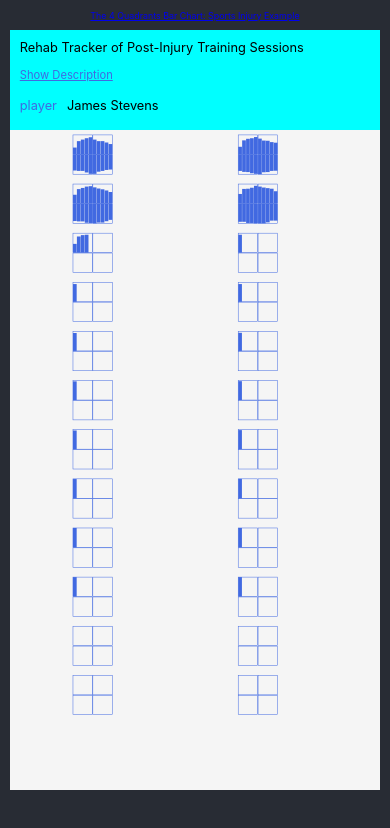
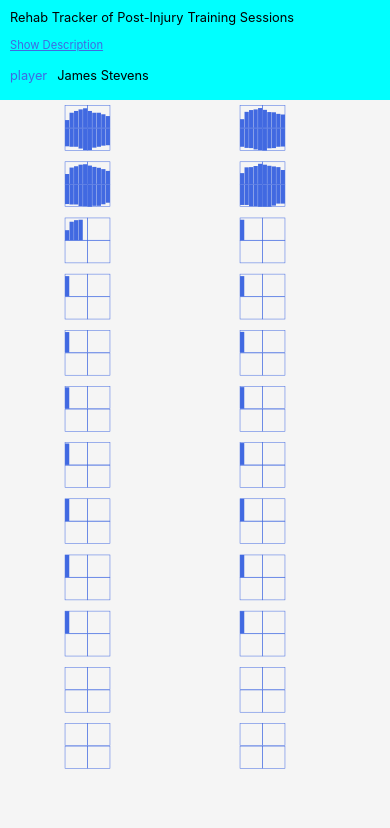
Before and after one commit to petedomokos/The_Quadrants_Bar_Chart, a React (Create React App) app: page / in a window 390 px wide. Shown: the top 828 px of the page. Built offline with nearby package versions, Linux system fonts and the light colour scheme.

Commit message:
removed outer margin on small screens, and adjusted it on ls

```diff
--- a/src/App.css
+++ b/src/App.css
@@ -13,28 +13,33 @@
   font-size: calc(10px + 2vmin);
   color: white;
   @media only screen and (max-width: 768px) {
-    height:40px;
+    height:50px;
     font-size: calc(5px + 2vmin);
+    display:none;
   }
   @media only screen and (max-width: 575px) {
-    height:30px;
+    height:40px;
     font-size: calc(5px + 1vmin);
   }
 }
 
 .content {
   min-height: calc(100vh - 50px);
-  padding:0 2.5% 1.5%;
+  padding:0 2.5%;
   background-color: #282c34;
-  @media only screen and (max-width: 575px) {
-    min-height: calc(100vh - 30px);
+  @media only screen and (max-width: 768px) {
+    padding:0;
+    min-height: calc(100vh);
   }
 }
 
 .viz-root {
   width:100%;
-  height:90vh;
+  height:calc(100vh - 80px - 40px);
   background:#F5F5F5;
+  @media only screen and (max-width: 768px) {
+    height:calc(100vh);
+  }
 }
 
 .viz-header {
@@ -114,11 +119,11 @@
   min-height: 20px;
   padding:0 10px;
   font-size:0.7rem;
-  cursor: pointer;
   display:flex;
   align-items: center;
   transition: color 500ms;
   text-decoration: underline;
+  cursor: pointer;
   @media only screen and (min-width: 769px) {
     display:none;
   }
--- a/src/quadrantsBarChart/QuadrantsBarChart.js
+++ b/src/quadrantsBarChart/QuadrantsBarChart.js
@@ -71,7 +71,9 @@ const QuadrantsBarChart = ({ data={ chartsData:[] }, settings={} }) => {
     root:"", title:"", container:""
   }*/
 
-  const toggleHeaderExtended = () => setHeaderExtended(prevState => !prevState);
+  const toggleHeaderExtended = e => {
+    setHeaderExtended(prevState => !prevState);
+  }
 
   const chartsRef = useRef(null);
   //render chart
```
